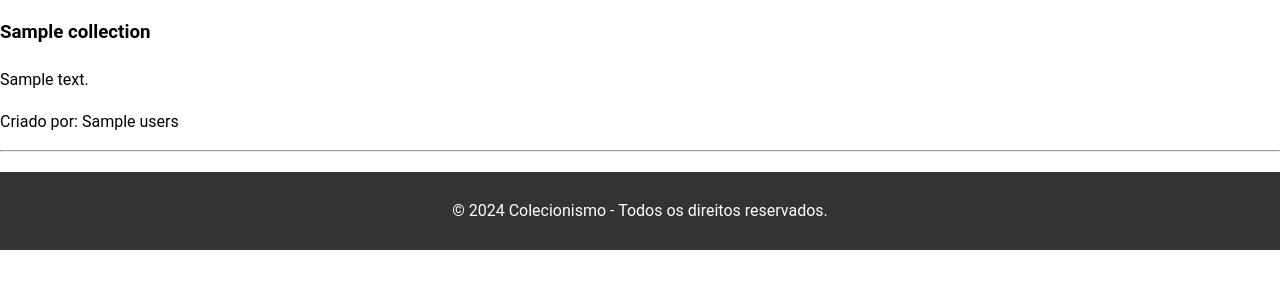
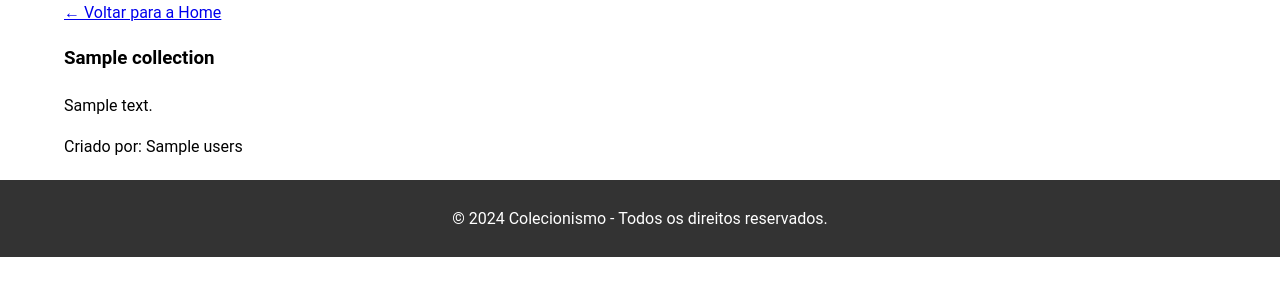
Before and after one commit to JoaoFrancoo/platColec, a PHP site: template app/views/collections/viewCollections.php in a window 1280 px wide. Shown: the part 110-410 px from the top of the page. Run offline with PHP 8.4, Linux system fonts and the light colour scheme; the template is opened without the code that fills it: most values are stand-ins (such as "Sample title", 1, 10 or a date in 2020).

Commit message:
correção de problema com o MVC

```diff
--- a/app/views/collections/viewCollections.php
+++ b/app/views/collections/viewCollections.php
@@ -1,10 +1,25 @@
 <?php if (!empty($collections)): ?>
-    <?php foreach ($collections as $collection): ?>
-        <h3><?= htmlspecialchars($collection['name']); ?></h3>
-        <p><?= htmlspecialchars($collection['description']); ?></p>
-        <p>Criado por: <?= htmlspecialchars($collection['users']); ?></p>
-        <hr>
-    <?php endforeach; ?>
+    <div class="container mx-auto p-4">
+        <a href="/?url=collections" class="text-blue-500 underline mb-4 inline-block">&larr; Voltar para a Home</a>
+        <div class="grid grid-cols-1 sm:grid-cols-2 md:grid-cols-3 gap-4">
+            <?php foreach ($collections as $collection): ?>
+                <div class="bg-white shadow-md rounded-lg p-4 border border-gray-200">
+                    <h3 class="text-xl font-semibold text-gray-800 mb-2">
+                        <?= htmlspecialchars($collection['name']); ?>
+                    </h3>
+                    <p class="text-gray-600 mb-4">
+                        <?= htmlspecialchars($collection['description']); ?>
+                    </p>
+                    <p class="text-sm text-gray-500">
+                        Criado por: <span class="font-medium"><?= htmlspecialchars($collection['users']); ?></span>
+                    </p>
+                </div>
+            <?php endforeach; ?>
+        </div>
+    </div>
 <?php else: ?>
-    <p>Nenhuma coleção encontrada.</p>
+    <div class="container mx-auto p-4">
+        <a href="/?url=collections" class="text-blue-500 underline mb-4 inline-block">&larr; Voltar para a Home</a>
+        <p class="text-gray-600">Nenhuma coleção encontrada.</p>
+    </div>
 <?php endif; ?>
--- a/public/index.php
+++ b/public/index.php
@@ -15,4 +15,4 @@ $router = new Router($routes);
 $url = $_GET['url'] ?? '';
 
 // Despacha a rota
-$router->dispatch($_GET['$url']??'');
+$router->dispatch($url);
```
Also changed, not shown: app/core/Router.php (+12 -29 lines).
